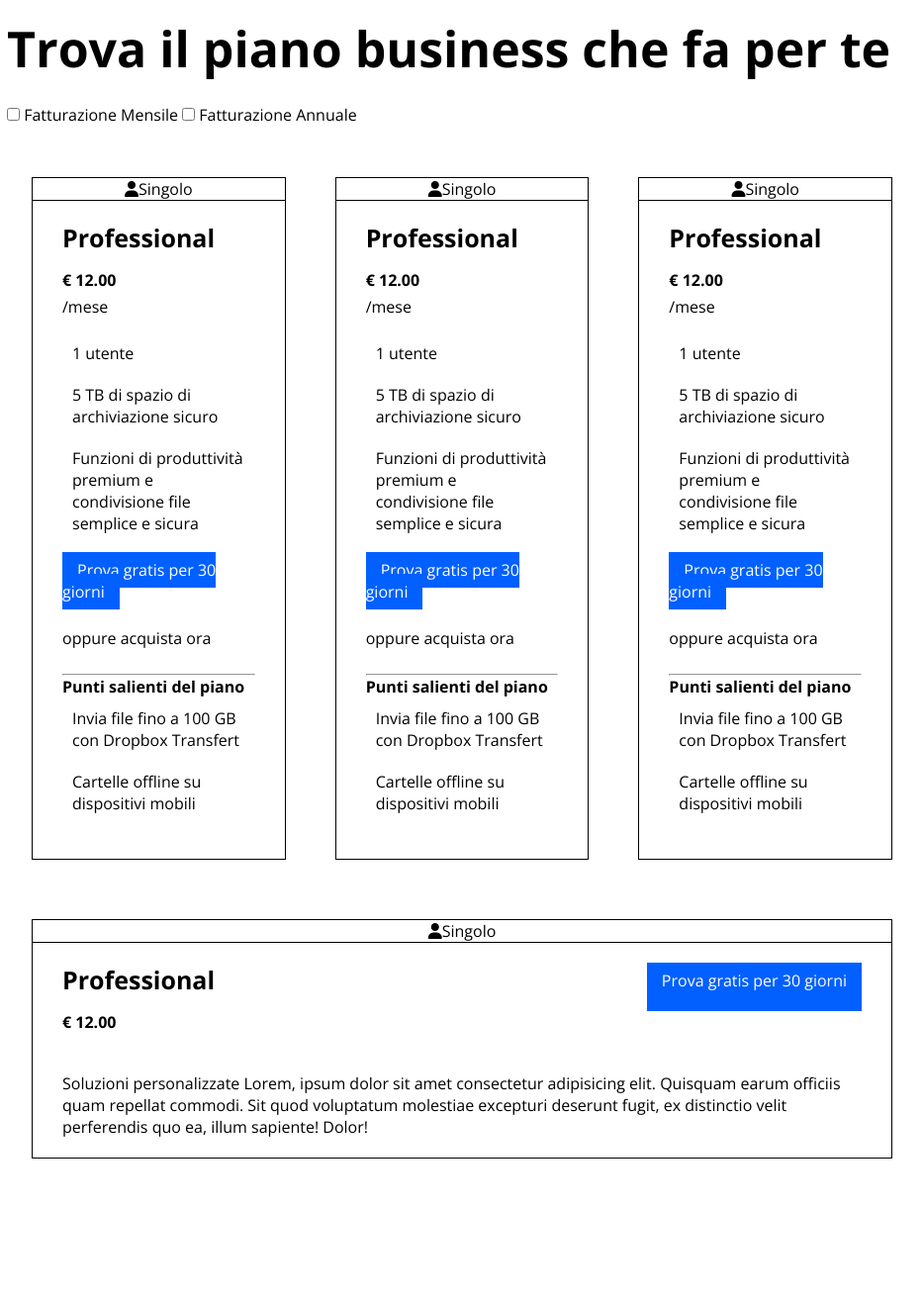
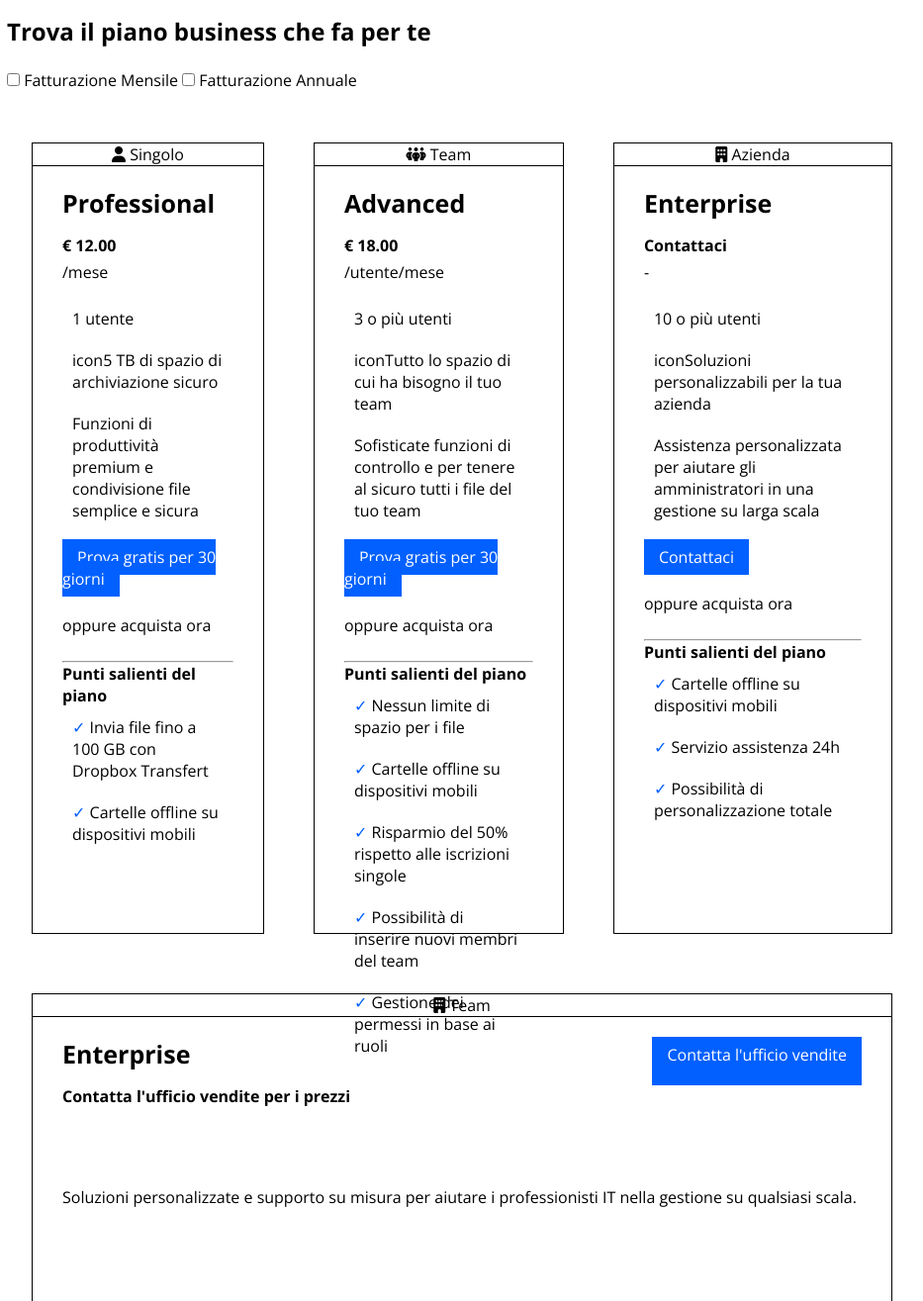
Before and after one commit to Bufal8/htmlcss-dropbox, a plain HTML site: page index.html in a window 1280 px wide. Shown: the part 871-2186 px from the top of the page at 99% size, without its empty margins (173-1106 px from the left). Drawn offline with nearby package versions, Linux system fonts and the light colour scheme.

Commit message:
Revisione main/css

```diff
--- a/css/style.css
+++ b/css/style.css
@@ -121,6 +121,8 @@ h1{
 .plan-table{
     display: flex;
     margin: 30px auto;
+    justify-content: center;
+    align-items: flex-start;
 }
 
 .table-header{
@@ -130,11 +132,18 @@ h1{
 
 .piano{
     border: #000 1px solid;
+    height: 800px;
     margin: auto 25px;
 }
 
 .plan-info{
     padding: 20px 30px;
+    position: relative;
+}
+
+.plan-check li::before{
+    content: "\2713\0020";
+    color: #0160FF;
 }
 
 .plan-name{
@@ -151,8 +160,10 @@ h1{
     padding-top: 5px;
 }
 
-.plan-user{
-    list-style-type: "\f007"
+
+
+.plan-storage::before{
+    content: "icon";
 }
 
 li{
@@ -182,6 +193,14 @@ ul{
     margin-top: 60px;
 }
 
+#piano-orizzontale{
+    height: 350px;
+}
+
+#piano-orizzontale .solution{
+    margin-top: 40px;
+}
+
 .solution{
     padding: 20px 30px;
 }
@@ -193,6 +212,7 @@ ul{
 }
 .partnerimg{
     height: auto;
+    width: 50%;
 }
 
 .partnerimg img{
@@ -200,12 +220,31 @@ ul{
 }
 
 .partnertxt{
+    width: 50%;
     display: inline;
     justify-content: center;
     align-items: center;
+    padding: 30px;
 }
 
+.partnertxt h3{
+    font-size: 36px;
+    margin-bottom: 30px;
+}
 
+.partnertxt p{
+    font-size: 20px;
+    margin-bottom: 60px;
+}
+.whitebutton{
+    padding: 10px;
+    border: 2px solid #000;
+    margin-top: 30px;
+}
+
+.whitebutton a{
+    font-size: 20px;
+}
 /* Regole sezione 6 cards */
 .operations{
     display: flex;
@@ -225,8 +264,8 @@ ul{
 }
 
 .strumenti-img{
-    width: 250px;
-    height: 250px;
+    width: 100%;
+    height: auto;
 }
 
 .strumenti-img img{
@@ -239,12 +278,18 @@ ul{
     padding-right: 400px;
 }
 
-h2{
-    font-size: 50px;
+.team-client h2{
+    font-size: 80px;
     font-weight: 700;
+    margin: 100px auto;
+}
+
+.clienti{
+    margin-bottom: 800px;
 }
 
 .clienti a{
+    font-size: 22px;
     text-decoration: underline;
     color: #0160FF;
 }
@@ -253,6 +298,7 @@ h2{
 .partner{
     width: 100vw;
     display: flex;
+    margin-top: 100px;
 }
 
 .company{
@@ -340,7 +386,7 @@ h2{
 .button-freetrial{
     border: 1px solid #BFBFBF;
     background-color: #fff;
-    padding: 5px;
+    padding: 10px 30px;
 }
 
 /* Regole sezione FAQ */
@@ -380,6 +426,11 @@ footer{
     line-height: 40px;
 }
 
+.pie li:hover{
+    text-decoration: underline;
+    cursor: pointer;
+}
+
 .lingua{
     padding-top: 30px;
     display: inline-block;
--- a/index.html
+++ b/index.html
@@ -95,6 +95,7 @@
             </div>
         </div>
     </div>
+    <!-- Sezione selezione piano premium -->
     <div class="plan-selector  wrapper">
         <h2>Trova il piano business che fa per te</h2>
         <br>
@@ -109,14 +110,14 @@
         <div class="plan-table">
             <!-- Singolo -->
             <div class="piano">
-                <p class="table-header"><i class="fa-solid fa-user"></i>Singolo</p>
+                <p class="table-header"><i class="fa-solid fa-user"></i> Singolo</p>
                 <div class="plan-info">
                     <h3 class="plan-name">Professional</h3>
                     <strong class="price">€ 12.00</strong>
                     <p class="mese">/mese</p>
                     <!-- Lista features piano singolo -->
                     <ul>
-                        <li class="plan-user">1 utente</li>
+                        <li id="single-plan-user">1 utente</li>
                         <li class="plan-storage">5 TB di spazio di archiviazione sicuro</li>
                         <li class="plan-sharing">Funzioni di produttività premium e condivisione file semplice e sicura</li>
                     </ul>
@@ -125,71 +126,75 @@
                     <p class="buynow">oppure <a href="#">acquista ora</a></p>
                     <hr>
                     <strong class="plan-highlights">Punti salienti del piano</strong>
-                    <ul>
+                    <ul class="plan-check">
                         <li>Invia file fino a 100 GB con Dropbox Transfert</li>
                         <li>Cartelle offline su dispositivi mobili</li>
                     </ul>
                 </div>
             </div>
             <div class="piano">
-                <p class="table-header"><i class="fa-solid fa-user"></i>Singolo</p>
+                <p class="table-header"><i class="fa-solid fa-people-group"></i> Team</p>
                 <div class="plan-info">
-                    <h3 class="plan-name">Professional</h3>
-                    <strong class="price">€ 12.00</strong>
-                    <p class="mese">/mese</p>
+                    <h3 class="plan-name">Advanced</h3>
+                    <strong class="price">€ 18.00</strong>
+                    <p class="mese">/utente/mese</p>
                     <!-- Lista features piano singolo -->
                     <ul>
-                        <li class="plan-user">1 utente</li>
-                        <li class="plan-storage">5 TB di spazio di archiviazione sicuro</li>
-                        <li class="plan-sharing">Funzioni di produttività premium e condivisione file semplice e sicura</li>
+                        <li id="team-plan-user">3 o più utenti</li>
+                        <li class="plan-storage">Tutto lo spazio di cui ha bisogno il tuo team</li>
+                        <li class="plan-sharing">Sofisticate funzioni di controllo e per tenere al sicuro tutti i file del tuo team</li>
                     </ul>
 
                     <span class="bluebutton"><a href="#">Prova gratis per 30 giorni</a></span>
                     <p class="buynow">oppure <a href="#">acquista ora</a></p>
                     <hr>
                     <strong class="plan-highlights">Punti salienti del piano</strong>
-                    <ul>
-                        <li>Invia file fino a 100 GB con Dropbox Transfert</li>
+                    <ul class="plan-check">
+                        <li>Nessun limite di spazio per i file</li>
                         <li>Cartelle offline su dispositivi mobili</li>
+                        <li>Risparmio del 50% rispetto alle iscrizioni singole</li>
+                        <li>Possibilità di inserire nuovi membri del team</li>
+                        <li>Gestione dei permessi in base ai ruoli</li>
                     </ul>
                 </div>
             </div>
             <div class="piano">
-                <p class="table-header"><i class="fa-solid fa-user"></i>Singolo</p>
+                <p class="table-header"><i class="fa-solid fa-building"></i> Azienda</p>
                 <div class="plan-info">
-                    <h3 class="plan-name">Professional</h3>
-                    <strong class="price">€ 12.00</strong>
-                    <p class="mese">/mese</p>
+                    <h3 class="plan-name">Enterprise</h3>
+                    <strong class="price">Contattaci</strong>
+                    <p class="mese">-</p>
                     <!-- Lista features piano singolo -->
                     <ul>
-                        <li class="plan-user">1 utente</li>
-                        <li class="plan-storage">5 TB di spazio di archiviazione sicuro</li>
-                        <li class="plan-sharing">Funzioni di produttività premium e condivisione file semplice e sicura</li>
+                        <li id="enterprise-plan-user">10 o più utenti</li>
+                        <li class="plan-storage">Soluzioni personalizzabili per la tua azienda</li>
+                        <li class="plan-sharing">Assistenza personalizzata per aiutare gli amministratori in una gestione su larga scala </li>
                     </ul>
 
-                    <span class="bluebutton"><a href="#">Prova gratis per 30 giorni</a></span>
+                    <span class="bluebutton"><a href="#">Contattaci</a></span>
                     <p class="buynow">oppure <a href="#">acquista ora</a></p>
                     <hr>
                     <strong class="plan-highlights">Punti salienti del piano</strong>
-                    <ul>
-                        <li>Invia file fino a 100 GB con Dropbox Transfert</li>
+                    <ul class="plan-check">
                         <li>Cartelle offline su dispositivi mobili</li>
+                        <li>Servizio assistenza 24h</li>
+                        <li>Possibilità di personalizzazione totale</li>
                     </ul>
                 </div>
             </div>
         </div>
         <div class="horizontal-row">
-            <div class="piano">
-                <p class="table-header"><i class="fa-solid fa-user"></i>Singolo</p>
+            <div id="piano-orizzontale" class="piano">
+                <p class="table-header"><i class="fa-solid fa-building"></i> Team</p>
                 <div id="horizontal-row" class="plan-info">
                     <div class="enterprise">
-                        <h3 class="plan-name">Professional</h3>
-                        <span class="bluebutton"><a href="#">Prova gratis per 30 giorni</a></span>
+                        <h3 class="plan-name">Enterprise</h3>
+                        <span class="bluebutton"><a href="#">Contatta l'ufficio vendite</a></span>
                     </div>
-                    <strong class="price">€ 12.00</strong>
+                    <strong class="price">Contatta l'ufficio vendite per i prezzi</strong>
 
                 </div>
-                <p class="solution">Soluzioni personalizzate Lorem, ipsum dolor sit amet consectetur adipisicing elit. Quisquam earum officiis quam repellat commodi. Sit quod voluptatum molestiae excepturi deserunt fugit, ex distinctio velit perferendis quo ea, illum sapiente! Dolor!</p>
+                <p class="solution">Soluzioni personalizzate e supporto su misura per aiutare i professionisti IT nella gestione su qualsiasi scala.</p>
             </div>
         </div>
 
@@ -226,7 +231,7 @@
 
         <div class="strumenti">
             <div class="strumenti-img">
-                <img src="img/business-feature-switching-tools.png" alt="">
+                <img src="img/business-feature-send-files-it.png" alt="">
             </div>
             <h4>
                 Passa di meno da uno strumento all'altro
@@ -236,7 +241,7 @@
 
         <div class="strumenti">
             <div class="strumenti-img">
-                <img src="img/business-feature-switching-tools.png" alt="">
+                <img src="img/business-feature-coordinate-it.png" alt="">
             </div>
             <h4>
                 Passa di meno da uno strumento all'altro
@@ -246,7 +251,7 @@
 
         <div class="strumenti">
             <div class="strumenti-img">
-                <img src="img/business-feature-switching-tools.png" alt="">
+                <img src="img/business-feature-integrations-it.png" alt="">
             </div>
             <h4>
                 Passa di meno da uno strumento all'altro
@@ -256,7 +261,7 @@
 
         <div class="strumenti">
             <div class="strumenti-img">
-                <img src="img/business-feature-switching-tools.png" alt="">
+                <img src="img/business-feature-multi-device.png" alt="">
             </div>
             <h4>
                 Passa di meno da uno strumento all'altro
@@ -266,7 +271,7 @@
 
         <div class="strumenti">
             <div class="strumenti-img">
-                <img src="img/business-feature-switching-tools.png" alt="">
+                <img src="img/business-feature-security.png" alt="">
             </div>
             <h4>
                 Passa di meno da uno strumento all'altro
@@ -385,7 +390,7 @@
             <div class="dropbox">
                 <h3>Dropbox</h3>
                 <br>
-                <ul>
+                <ul class="pie">
                     <li>Applicazioni Desktop</li>
                     <li>Perchè Dropbox</li>
                     <li>Piani</li>
@@ -398,7 +403,7 @@
             <div class="prodotti">
                 <h3>Prodotti</h3>
                 <br>
-                <ul>
+                <ul class="pie">
                     <li>Applicazioni Desktop</li>
                     <li>Perchè Dropbox</li>
                     <li>Piani</li>
@@ -411,7 +416,7 @@
             <div class="azienda">
                 <h3>Azienda</h3>
                 <br>
-                <ul>
+                <ul class="pie">
                     <li>Applicazioni Desktop</li>
                     <li>Perchè Dropbox</li>
                     <li>Piani</li>
@@ -424,7 +429,7 @@
             <div class="support">
                 <h3>Supporto</h3>
                 <br>
-                <ul>
+                <ul class="pie">
                     <li>Applicazioni Desktop</li>
                     <li>Perchè Dropbox</li>
                     <li>Piani</li>
@@ -437,7 +442,7 @@
             <div class="community">
                 <h3>Community</h3>
                 <br>
-                <ul>
+                <ul class="pie">
                     <li>Applicazioni Desktop</li>
                     <li>Perchè Dropbox</li>
                     <li>Piani</li>
```
Also changed, not shown: 1 other file.
